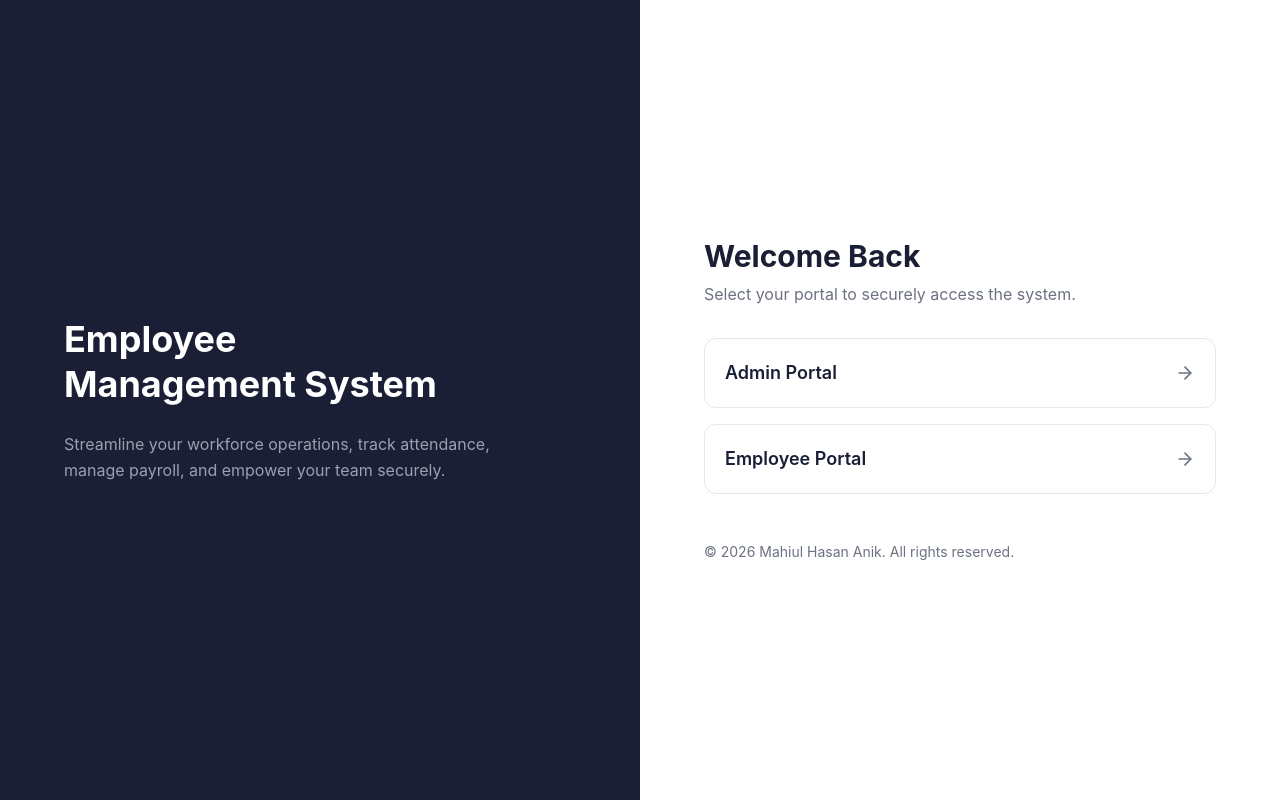
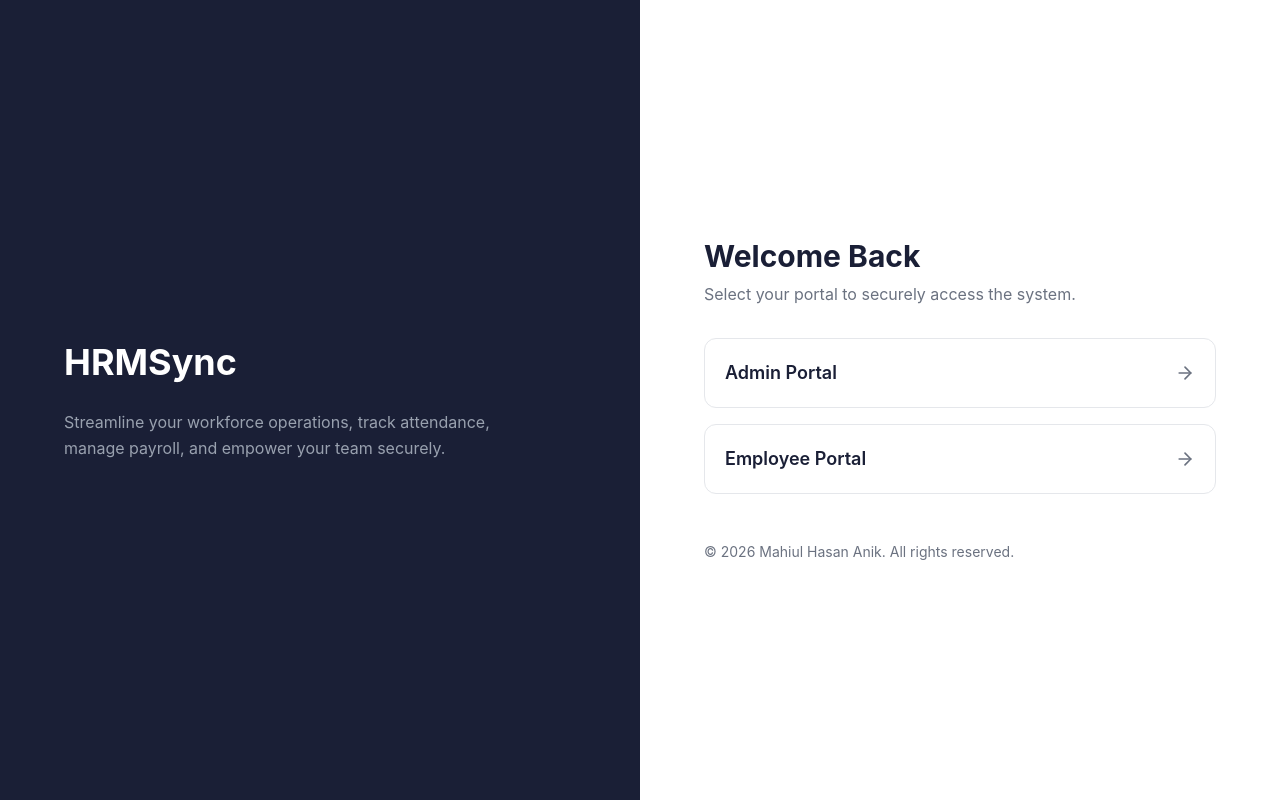
Before and after one commit to mahiulanik/HRMSync, a React (Vite) app in the folder frontend/: page / in a window 1280 px wide. Built offline with nearby package versions, Linux system fonts and the light colour scheme; no server answers.

Commit message:
updated landing page

```diff
--- a/frontend/src/pages/Landing.jsx
+++ b/frontend/src/pages/Landing.jsx
@@ -8,7 +8,7 @@ export default function Landing() {
     <div className="flex flex-col lg:flex-row min-h-screen">
       <div className="w-full lg:w-1/2 bg-sidebar flex flex-col justify-center px-8 sm:px-16 py-12 lg:py-0">
         <h1 className="text-3xl sm:text-4xl font-bold text-white leading-tight mb-6">
-          Employee<br />Management System
+          HRMSync
         </h1>
         <p className="text-gray-400 text-base leading-relaxed max-w-md">
           Streamline your workforce operations, track attendance, manage payroll, and empower your team securely.
```
